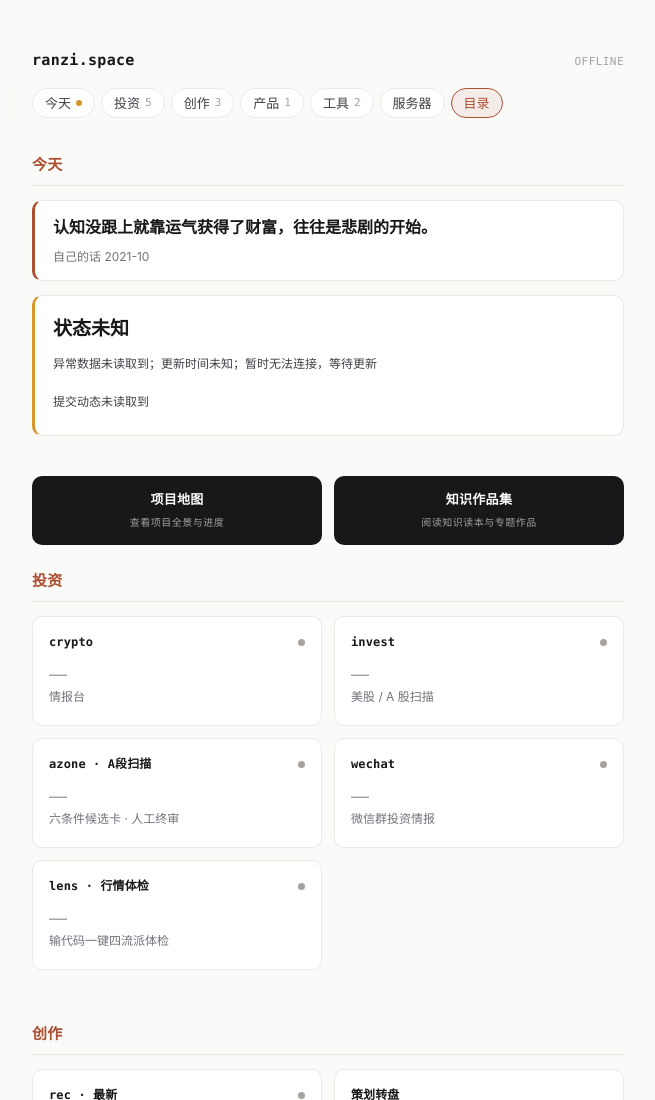
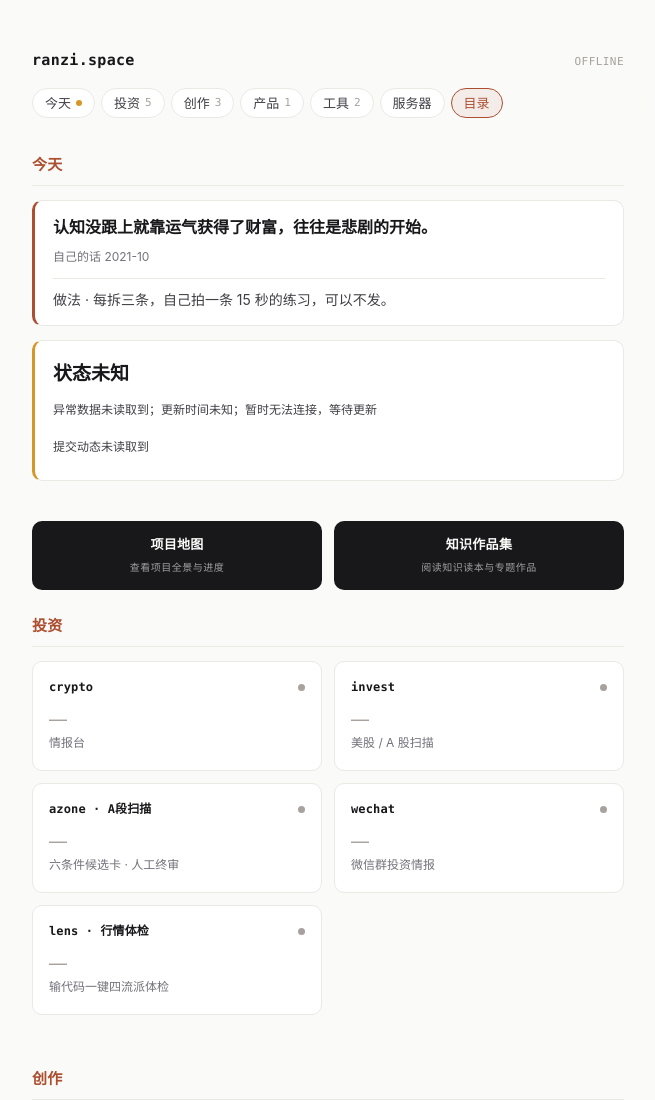
Before and after one commit to ranzi0000/ranzi-space, a plain HTML site: page index.html in a window 1280 px wide. Shown: the top 1100 px of the page, without its empty margins (312-967 px from the left). Drawn offline with Linux system fonts and the light colour scheme; no server answers.

Commit message:
home: 金句块加一行「做法」（清单里 k=do 的条目单独按日轮换）

```diff
--- a/assets/home/quote.js
+++ b/assets/home/quote.js
@@ -1,4 +1,4 @@
-// 首页金句：每天一条（按日期取），点一下换下一条。数据真源 quotes.json，每日推送脚本读同一份。
+// 首页金句：每天一条金句加一条做法（k 为 do 的条目），按日期取；点一下换下一条金句。数据真源 quotes.json，每日推送脚本读同一份。
 export function pickIndex(count, date) {
   if (!count) return -1;
   const days = Math.floor((date.getTime() - date.getTimezoneOffset() * 60000) / 86400000);
@@ -14,7 +14,13 @@ async function init() {
     quotes = await resp.json();
   } catch (e) { return; }
   if (!Array.isArray(quotes) || !quotes.length) return;
+  const dos = quotes.filter(q => q.k === 'do');
+  quotes = quotes.filter(q => q.k !== 'do');
+  if (!quotes.length) return;
   let i = pickIndex(quotes.length, new Date());
+  const today = dos[pickIndex(dos.length, new Date())];
+  const doLine = box.querySelector('.quote-do');
+  if (doLine && today) { doLine.textContent = '做法 · ' + today.t; doLine.hidden = false; }
   const show = () => {
     box.querySelector('.quote-text').textContent = quotes[i].t;
     box.querySelector('.quote-src').textContent = quotes[i].s || '';
--- a/assets/home/quotes.json
+++ b/assets/home/quotes.json
@@ -28,5 +28,16 @@
   {"t": "运营的上场，是每一场都在场，亲手记数。", "s": "盲区扫描 2026-11-11"},
   {"t": "把握几成不填，等于没写。", "s": "盲区扫描 2026-11-11"},
   {"t": "嘴上的十年是等一个机会，心里的十年是那个周二。", "s": "盲区扫描 2026-11-11"},
-  {"t": "今天最小的一步，五分钟就够。", "s": "盲区扫描 2026-11-11"}
+  {"t": "今天最小的一步，五分钟就够。", "s": "盲区扫描 2026-11-11"},
+  {"t": "每拆三条，自己拍一条 15 秒的练习，可以不发。", "s": "做法", "k": "do"},
+  {"t": "被哪句话戳到，用自己的话改写一遍，加进清单。", "s": "做法", "k": "do"},
+  {"t": "冒出「等……之后再」的念头，先问：现在能做的 5 分钟版本是什么？", "s": "做法", "k": "do"},
+  {"t": "有判断就落纸：会发生什么、几成把握、哪天见分晓。", "s": "做法", "k": "do"},
+  {"t": "没有那一行卡（进场价、止损价、最多亏多少），不开仓。", "s": "做法", "k": "do"},
+  {"t": "先播满 10 场，再谈培养主播。每一场都在场，亲手记成交数。", "s": "做法", "k": "do"},
+  {"t": "想建新系统之前，先用手做一遍。", "s": "做法", "k": "do"},
+  {"t": "关乎身体的事，让医生验收，不自己查资料下结论。", "s": "做法", "k": "do"},
+  {"t": "想刷手机、想切任务的那一刻，问一句：我现在在害怕什么？", "s": "做法", "k": "do"},
+  {"t": "找一个等着你交付的人，把对自己的承诺变成对他的承诺。", "s": "做法", "k": "do"},
+  {"t": "12 点前放下手机。", "s": "做法", "k": "do"}
 ]
--- a/index.html
+++ b/index.html
@@ -112,6 +112,8 @@ body.stale .server-strip { opacity: 0.55; }
 .quote-line[hidden] { display: none; }
 .quote-text { display: block; font-size: 16px; font-weight: 600; line-height: 1.6; }
 .quote-src { display: block; margin-top: 6px; font-size: 12px; color: var(--muted); }
+.quote-do { display: block; margin-top: 12px; padding-top: 10px; border-top: 1px solid var(--border); font-size: 14px; line-height: 1.6; color: var(--fg-soft); }
+.quote-do[hidden] { display: none; }
 
 /* ─── 今天：异常用细边与状态点强调，文字保留语义 ─── */
 .today-panel {
@@ -606,7 +608,7 @@ footer .meta { text-transform: uppercase; }
 
   <section id="today" aria-labelledby="today-heading">
     <h2 class="eyebrow" id="today-heading">今天</h2>
-    <button type="button" class="quote-line" id="quote-line" aria-label="金句，点击换一条" hidden><span class="quote-text"></span><span class="quote-src"></span></button>
+    <button type="button" class="quote-line" id="quote-line" aria-label="金句，点击换一条" hidden><span class="quote-text"></span><span class="quote-src"></span><span class="quote-do" hidden></span></button>
     <div class="today-panel" id="today-panel" data-state="unknown" aria-live="polite">
       <div class="today-copy">
         <p class="today-status" id="today-status">状态未知</p>
```
Also changed, not shown: tests/quote.test.mjs (+2 -0 lines).
